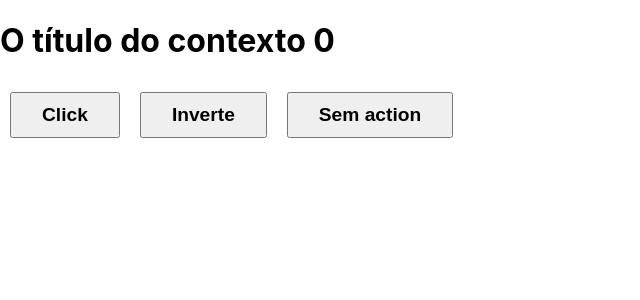
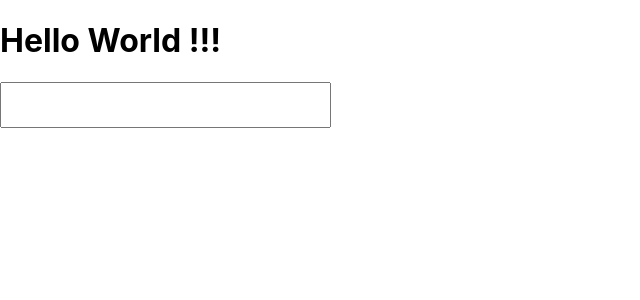
Before and after one commit to ThaisAlves7/curso-reactjs-nextjs-hooks, a React (Create React App) app: page / in a window 1280 px wide. Shown: the top 300 px of the page, without its empty margins (0-640 px from the left). Built offline with nearby package versions, Linux system fonts and the light colour scheme.

Commit message:
useContext + useReducer

```diff
--- a/src/App.css
+++ b/src/App.css
@@ -55,3 +55,8 @@ button {
   font-size: 1.2em;
   font-weight: bold;
 }
+
+input {
+  padding: 10px 40px;
+  font-size: 1.2em;
+}
--- a/src/App.js
+++ b/src/App.js
@@ -1,55 +1,76 @@
-import { useReducer } from 'react';
 import './App.css';
 
-const globalState = {
-  title: 'O título do contexto',
+import P from 'prop-types';
+import { createContext, useContext, useReducer, useRef } from 'react';
+
+// actions.js
+export const actions = {
+  CHANGE_TITLE: 'CHANGE_TITLE',
+};
+
+// data.js
+export const globalState = {
+  title: 'Hello World !!!',
   body: 'O paragrafo',
   counter: 0,
 };
 
-const reducer = (state, action) => {
+// reducer.js
+export const reducer = (state, action) => {
   switch (action.type) {
-    case 'muda': {
-      console.log('Chamou muda com', action.payload);
+    case actions.CHANGE_TITLE: {
+      console.log('Mudar Titulo');
       return { ...state, title: action.payload };
-    }
-    case 'inverter': {
-      const { title } = state;
-      console.log('Chamou inverter');
-      return { ...state, title: title.split('').reverse().join('') };
     }
 
     default:
       break;
   }
-
-  console.log('Nenhuma Action encontrada');
   return { ...state };
 };
 
-function App() {
+// AppContext.jsx
+export const Context = createContext();
+export const AppContext = ({ children }) => {
   const [state, dispatch] = useReducer(reducer, globalState);
-  const { counter, title, body } = state;
+
+  const changeTitle = (payload) => {
+    dispatch({ type: actions.CHANGE_TITLE, payload });
+  };
 
   return (
-    <div>
-      <h1>
-        {title} {counter}
+    <Context.Provider value={{ state, changeTitle }}>
+      {children}
+    </Context.Provider>
+  );
+};
+
+//H1/index.jsx
+export const H1 = () => {
+  const context = useContext(Context);
+  const inputRef = useRef();
+
+  return (
+    <>
+      <h1 onClick={() => context.changeTitle(inputRef.current.value)}>
+        {context.state.title}
       </h1>
-      <button
-        onClick={() =>
-          dispatch({
-            type: 'muda',
-            payload: new Date().toLocaleString('pt-BR'),
-          })
-        }
-      >
-        Click
-      </button>
-      <button onClick={() => dispatch({ type: 'inverter' })}>Inverte</button>
-      <button onClick={() => dispatch({ type: 'invalido' })}>Sem action</button>
-    </div>
+      <input type="text" ref={inputRef} />
+    </>
+  );
+};
+
+// App.jsx
+function App() {
+  return (
+    <AppContext>
+      <H1 />
+    </AppContext>
   );
 }
 
+AppContext.propTypes = {
+  children: P.node,
+};
+
 export default App;
```
